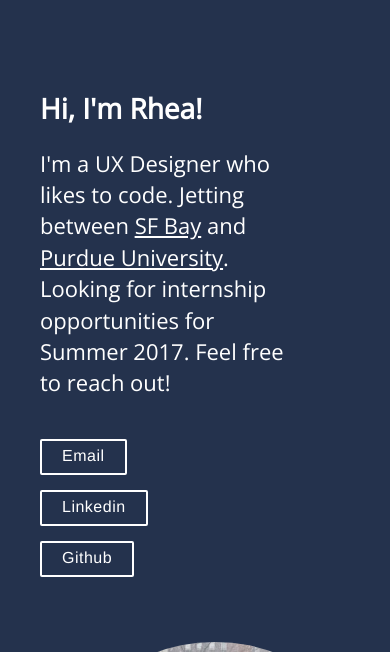
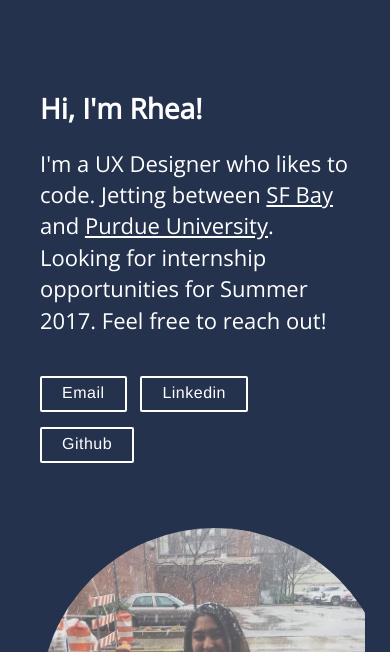
Before and after one commit to rheamanocha/rheamanocha, a plain HTML site: page index.html in a window 390 px wide. Shown: the part 192-844 px from the top of the page. Drawn offline with nearby package versions, Linux system fonts and the light colour scheme.

Commit message:
Button & Mobile Fix

```diff
--- a/index.html
+++ b/index.html
@@ -47,7 +47,7 @@
 		<div class="row" style="margin: 50px 25px; overflow: hidden;">
 			<div class="col-sm-2">
 			</div>
-			<div class="col-xs-10 col-sm-5" style="max-width: 100%">
+			<div class="col-xs-12 col-sm-5" style="max-width: 100%">
 				<p style="font-size: 28px; font-weight: 600; margin-top: 25px;">Hi, I'm Rhea!</p>
 				<p style="margin-top: 20px;"> I'm a UX Designer who likes to code.
 				Jetting between <a href="https://www.google.com/maps/place/San+Francisco+Bay+Area,+CA/@37.876052,-123.5415712,8z/data=!3m1!4b1!4m5!3m4!1s0x808583a3a688d7b5:0x8c891b8457461fa9!8m2!3d37.8271784!4d-122.2913078">SF Bay</a>
@@ -59,7 +59,7 @@
 					<a class="cta-home" "https://github.com/rheamanocha">Github</a>
 				</div>
 			</div>
-			<div class="col-sm-3" style="margin: 0;">
+			<div class="col-xs-12 col-sm-3" style="margin: 0;">
 				<img style="border-radius: 50%; max-width: 350px;" src="img/rhea.JPG">
 			</div>
 		</div>
```
Also changed, not shown: vr.html (+1 -1 lines).
